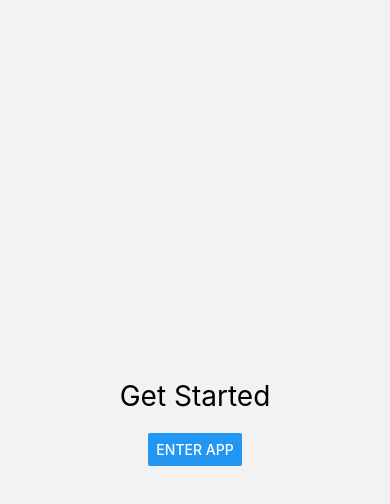
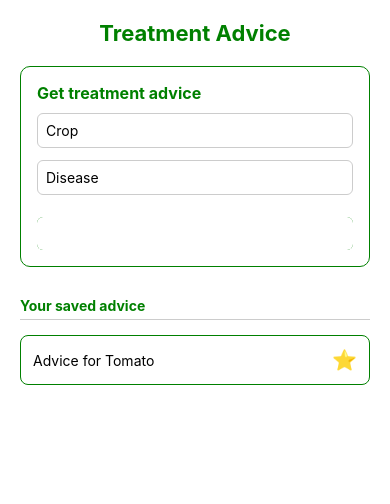
Before and after one commit to nxn-nicole/CropCare, a React Native app: screen /TreatmentAdvice in a window 390 px wide. Shown: the top 504 px of the page. Built offline with nearby package versions, Linux system fonts and the light colour scheme.

Commit message:
Implemented treatment advice and detail page.

```diff
--- a/src/navigation/AppNavigator.tsx
+++ b/src/navigation/AppNavigator.tsx
@@ -3,8 +3,39 @@ import { NavigationContainer } from '@react-navigation/native';
 import { createNativeStackNavigator } from '@react-navigation/native-stack';
 import GetStartedScreen from '../screens/GetStartedScreen';
 import HomeScreen from '../screens/HomeScreen';
+import TreatmentAdvice from '../screens/TreatmentAdvice';
+import TreatmentAdviceDetail from '../screens/TreatmentAdviceDetail';
 
-const Stack = createNativeStackNavigator();
+const Stack = createNativeStackNavigator<RootStackParamList>();
+
+export type RootStackParamList = {
+  GetStarted: undefined;
+  Home: undefined;
+  IdentifyDisease: undefined;
+  TreatmentAdvice: {
+    favoriteUpdate?: {
+      favorited: boolean;
+      item: {
+        id: number;
+        title: string;
+        crop: string;
+        disease: string;
+        detail: string;
+      };
+    };
+  };
+  TreatmentAdviceDetail: {
+    item: {
+      id: number;
+      title: string;
+      crop: string;
+      disease: string;
+      detail: string;
+    };
+    isFromSubmit?: boolean; // 👈 添加这一行即可解决报错
+  };
+};
+
 
 export default function AppNavigator() {
   return (
@@ -12,6 +43,8 @@ export default function AppNavigator() {
       <Stack.Navigator initialRouteName="GetStarted">
         <Stack.Screen name="GetStarted" component={GetStartedScreen} options={{ headerShown: false }} />
         <Stack.Screen name="Home" component={HomeScreen} options={{ headerShown: false }} />
+        <Stack.Screen name="TreatmentAdvice" component={TreatmentAdvice} options={{ headerShown: false }}/>
+        <Stack.Screen name="TreatmentAdviceDetail" component={TreatmentAdviceDetail} options={{ headerShown: false }} />
       </Stack.Navigator>
     </NavigationContainer>
   );
--- a/src/screens/HomeScreen.tsx
+++ b/src/screens/HomeScreen.tsx
@@ -9,7 +9,8 @@ export default function HomeScreen() {
   return (
     <Tab.Navigator>
       <Tab.Screen name="Identify Disease" component={IdentifyDisease} />
-      <Tab.Screen name="Treatment Advice" component={TreatmentAdvice} />
+      <Tab.Screen name="Treatment Advice" component={TreatmentAdvice} options={{headerShown:false}}/>
+
     </Tab.Navigator>
   );
 }
--- a/src/screens/TreatmentAdvice.tsx
+++ b/src/screens/TreatmentAdvice.tsx
@@ -1,10 +1,128 @@
-import React from 'react';
-import { View, Text } from 'react-native';
+import React, { useState, useEffect } from 'react';
+import {
+  View, Text, TextInput, Button,
+  StyleSheet, ScrollView, TouchableOpacity, Alert
+} from 'react-native';
+import { useNavigation, useIsFocused, useRoute } from '@react-navigation/native';
+import type { NativeStackNavigationProp } from '@react-navigation/native-stack';
+import type { RootStackParamList } from '../navigation/AppNavigator';
+
+// 添加类型定义以避免报错
+interface FavoriteUpdateParam {
+  favoriteUpdate?: {
+    item: any;
+    favorited: boolean;
+  };
+}
+
+type Nav = NativeStackNavigationProp<RootStackParamList, 'TreatmentAdvice'>;
 
 export default function TreatmentAdvice() {
+  const navigation = useNavigation<Nav>();
+  const route = useRoute();
+  const isFocused = useIsFocused();
+
+  const [crop, setCrop] = useState('');
+  const [disease, setDisease] = useState('');
+  const [saved, setSaved] = useState<any[]>([]);
+
+  //提交按钮点击
+  const handleSubmit = () => {
+    if (!crop || !disease) {
+      Alert.alert('Input Required', 'Please enter both crop and disease.');
+      return;
+    }
+    const newItem = {
+      id: Date.now(),
+      title: `Advice for ${crop}`,
+      crop,
+      disease,
+      detail: `This is a treatment suggestion for ${disease} on ${crop}.`,
+    };
+    navigation.navigate('TreatmentAdviceDetail', {
+      item: newItem,
+      isFromSubmit: true
+    });
+    setCrop('');
+    setDisease('');
+  };
+
+  //检测从详情页返回的收藏数据
+  // useEffect(() => {
+  //   if (!isFocused || !('params' in route) || !route.params) return;
+
+  //   const params = route.params as any;
+
+  //   if (params.favoriteUpdate) {
+  //     const updated = params.favoriteUpdate;
+  //     setSaved(prev => {
+  //       if (!updated.favorited) return prev.filter(i => i.id !== updated.item.id);
+  //       if (!prev.find(i => i.id === updated.item.id)) return [...prev, updated.item];
+  //       return prev;
+  //     });
+
+  //     // 清除参数，防止重复添加
+  //     navigation.setParams({ favoriteUpdate: undefined });
+  //   }
+  // }, [isFocused]);
+  useEffect(() => {
+    if (saved.length === 0) {
+      setSaved([
+        {
+          id: 1,
+          title: 'Advice for Tomato',
+          crop: 'Tomato',
+          disease: 'Early Blight',
+          detail: 'This is a mock detail for testing navigation.',
+        },
+      ]);
+    }
+  }, []);
+
+
+
   return (
-    <View style={{ flex: 1, justifyContent: 'center', alignItems: 'center' }}>
-      <Text>Treatment Advice Page</Text>
-    </View>
+    <ScrollView contentContainerStyle={styles.container}>
+      <Text style={styles.pageTitle}>Treatment Advice</Text>
+
+      <View style={styles.inputBox}>
+        <Text style={styles.inputTitle}>Get treatment advice</Text>
+        <TextInput style={styles.input} placeholder="Crop" value={crop} onChangeText={setCrop} />
+        <TextInput style={styles.input} placeholder="Disease" value={disease} onChangeText={setDisease} />
+        <View style={styles.submitButton}>
+          <Button title="Submit" onPress={handleSubmit} color="#fff" />
+        </View>
+      </View>
+
+      <Text style={styles.sectionTitle}>Your saved advice</Text>
+      <View style={styles.divider} />
+
+      {saved.map((item) => (
+        <TouchableOpacity
+          key={item.id}
+          style={styles.savedItem}
+          onPress={() => navigation.navigate('TreatmentAdviceDetail', { item })}
+        >
+          <Text>{item.title}</Text>
+          <Text style={styles.star}>⭐</Text>
+        </TouchableOpacity>
+      ))}
+    </ScrollView>
   );
 }
+
+const styles = StyleSheet.create({
+  container: { padding: 20, backgroundColor: '#fff', flexGrow: 1 },
+  pageTitle: { fontSize: 22, color: 'green', fontWeight: 'bold', textAlign: 'center', marginBottom: 20 },
+  inputBox: { borderWidth: 1, borderColor: 'green', borderRadius: 10, padding: 16, marginBottom: 30 },
+  inputTitle: { fontWeight: 'bold', color: 'green', marginBottom: 10, fontSize: 16 },
+  input: { borderWidth: 1, borderColor: '#ccc', borderRadius: 6, padding: 8, marginBottom: 12 },
+  submitButton: { backgroundColor: 'green', borderRadius: 6, overflow: 'hidden', marginTop: 10 },
+  sectionTitle: { fontWeight: 'bold', color: 'green', marginBottom: 5 },
+  divider: { height: 1, backgroundColor: '#ccc', marginBottom: 15 },
+  savedItem: {
+    borderWidth: 1, borderColor: 'green', borderRadius: 8, padding: 12,
+    flexDirection: 'row', justifyContent: 'space-between', alignItems: 'center'
+  },
+  star: { fontSize: 20, color: 'gold' },
+});
--- /dev/null
+++ b/src/screens/TreatmentAdviceDetail.tsx
@@ -0,0 +1,58 @@
+import React, { useState } from 'react';
+import {
+  View, Text, StyleSheet, TouchableOpacity
+} from 'react-native';
+import { useNavigation, useRoute } from '@react-navigation/native';
+import type { NativeStackNavigationProp } from '@react-navigation/native-stack';
+import type { RootStackParamList } from '../navigation/AppNavigator';
+
+type Nav = NativeStackNavigationProp<RootStackParamList, 'TreatmentAdviceDetail'>;
+
+export default function TreatmentAdviceDetailScreen() {
+  const route = useRoute();
+  const navigation = useNavigation<Nav>();
+  const { item } = route.params as any;
+
+  const [favorited, setFavorited] = useState(false);
+
+  const toggleFavorite = () => {
+    const newState = !favorited;
+    setFavorited(newState);
+    navigation.navigate('TreatmentAdvice', {
+      favoriteUpdate: {
+        item,
+        favorited: newState
+      }
+    } as any);
+  };
+
+  return (
+    <View style={styles.container}>
+      <TouchableOpacity onPress={() => navigation.goBack()}>
+        <Text style={styles.back}>← Back</Text>
+      </TouchableOpacity>
+
+      <Text style={styles.title}>{item.title}</Text>
+      <Text style={styles.content}>
+        Crop: {item.crop}{'\n'}
+        Disease: {item.disease}{'\n\n'}
+        {item.detail}
+      </Text>
+
+      <TouchableOpacity style={styles.favButton} onPress={toggleFavorite}>
+        <Text style={{ fontSize: 28 }}>{favorited ? '⭐' : '☆'}</Text>
+      </TouchableOpacity>
+    </View>
+  );
+}
+
+const styles = StyleSheet.create({
+  container: { padding: 20, flex: 1 },
+  back: { fontSize: 18, marginBottom: 10, color: 'green' },
+  title: { fontSize: 22, fontWeight: 'bold', marginBottom: 10, color: 'green' },
+  content: { fontSize: 16, lineHeight: 24 },
+  favButton: {
+    position: 'absolute', bottom: 20, right: 20,
+    backgroundColor: '#fff', padding: 10
+  },
+});
```
